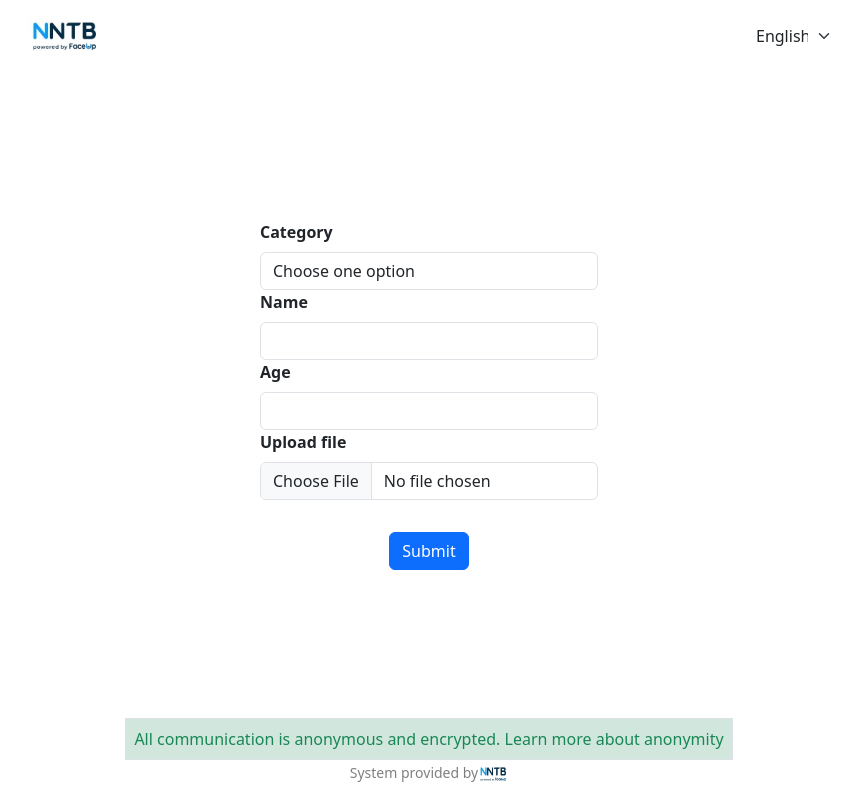
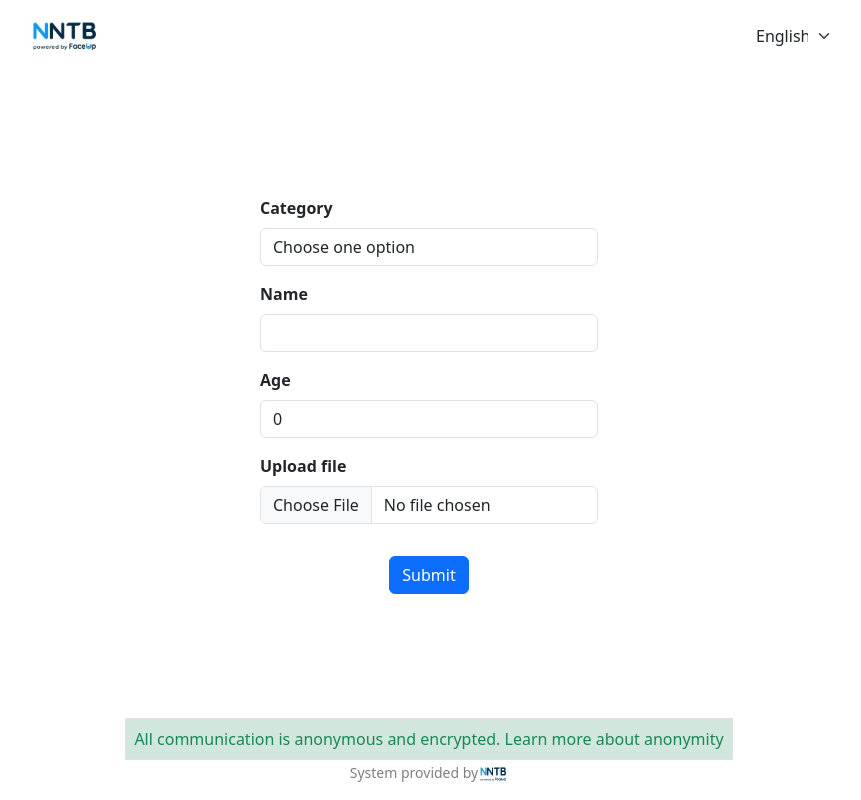
Before and after one commit to DevMindRonin/report-bullying, a Next.js app: page /en/formpage in a window 1280 px wide. Shown: the whole page, without its empty margins (211-1072 px from the left). Built offline with nearby package versions, Linux system fonts and the light colour scheme.

Commit message:
fix: useState -> Zustand

```diff
--- a/src/components/CategorySelect.tsx
+++ b/src/components/CategorySelect.tsx
@@ -11,7 +11,7 @@ const CategorySelect = ({
 }: CategorySelectProps & { dict: Dictionary }) => {
   const categories = getCategories(dict);
   return (
-    <Form.Group controlId="categorySelect">
+    <Form.Group controlId="categorySelect" className="mb-3">
       <Form.Label className="fw-bold">{dict.labelCategory}</Form.Label>
       <Form.Control
         as="select"
--- a/src/components/FormFields.tsx
+++ b/src/components/FormFields.tsx
@@ -8,11 +8,11 @@ const FormFields = ({
   setWhistlerName,
   whistlerAge,
   setWhistlerAge,
-  handleFileChange,
+  setWhistlerFileProps,
   dict,
 }: FormFieldsProps & { dict: Dictionary }) => (
   <>
-    <Form.Group controlId="whistlerName">
+    <Form.Group controlId="whistlerName" className="mb-3">
       <Form.Label className="fw-bold">{dict.labelName}</Form.Label>
       <Form.Control
         type="text"
@@ -21,7 +21,7 @@ const FormFields = ({
       />
     </Form.Group>
 
-    <Form.Group controlId="whistlerAge">
+    <Form.Group controlId="whistlerAge" className="mb-3">
       <Form.Label className="fw-bold">{dict.labelAge}</Form.Label>
       <Form.Control
         type="number"
@@ -32,9 +32,9 @@ const FormFields = ({
       />
     </Form.Group>
 
-    <Form.Group controlId="fileUpload" className="mb-3">
+    <Form.Group controlId="fileUpload">
       <Form.Label className="fw-bold">{dict.loadFile}</Form.Label>
-      <Form.Control type="file" onChange={handleFileChange} />
+      <Form.Control type="file" onChange={setWhistlerFileProps} />
     </Form.Group>
   </>
 );
--- a/src/components/FormPage.tsx
+++ b/src/components/FormPage.tsx
@@ -1,11 +1,11 @@
 "use client";
 import { useNotificationMetaStore } from "@/stores/notificationStore";
 import type { Dictionary } from "@/app/i18n/types";
-import React, { useState, useEffect } from "react";
 import { Button, Form } from "react-bootstrap";
-import { useRouter, useSearchParams } from "next/navigation";
+import { useRouter } from "next/navigation";
 import CategorySelect from "@/components/CategorySelect";
 import FormFields from "@/components/FormFields";
+
 import { useNotificationStore } from "@/stores/notificationStore";
 
 export default function FormPage({
@@ -16,17 +16,24 @@ export default function FormPage({
   lang: string;
 }) {
   const navigate = useRouter();
-  const [whistlerName, setWhistlerName] = useState<string>("");
-  const [whistlerAge, setWhistlerAge] = useState<number | "">("");
-  const [whistlerFile, setFile] = useState<File | null>(null);
   const addNotification = useNotificationStore((s) => s.addNotification);
-  const { entityType, entityName, setEntityName } = useNotificationMetaStore();
+  const {
+    entityType,
+    entityName,
+    setEntityName,
+    setWhistlerAge,
+    whistlerAge,
+    setWhistlerFile,
+    whistlerFile,
+    setWhistlerName,
+    whistlerName,
+  } = useNotificationMetaStore();
 
   const handleFileChange = (event: React.ChangeEvent<HTMLInputElement>) => {
     if (event.target.files && event.target.files.length > 0) {
-      setFile(event.target.files[0]);
+      setWhistlerFile(event.target.files[0]);
     } else {
-      setFile(null);
+      setWhistlerFile(null);
     }
   };
 
@@ -36,17 +43,12 @@ export default function FormPage({
       alert("Vyplňte všechna pole formuláře.");
       return;
     }
-    console.log("EntityType:" + entityType);
-    console.log("EntityName:" + entityName);
-    console.log("WhistlerName:" + whistlerName);
-    console.log("WhistlerAge:" + whistlerAge);
-    console.log("WhistlerFileName:" + whistlerFile?.name);
 
     addNotification({
       entityType: entityType || "",
       entityName: entityName,
       whistlerName,
-      whistlerAge: Number(whistlerAge),
+      whistlerAge: whistlerAge,
       whistlerFile,
     });
     navigate.push(`/${lang}/finalpage`);
@@ -65,17 +67,16 @@ export default function FormPage({
         setWhistlerName={setWhistlerName}
         whistlerAge={whistlerAge}
         setWhistlerAge={setWhistlerAge}
-        handleFileChange={handleFileChange}
+        setWhistlerFileProps={handleFileChange}
       />
 
-      <p className="mt-3">
-        <a
-          href="https://www.app.nntb.cz/cs/information-on-personal-data-processing-school"
-          target="_blank"
-          rel="noopener noreferrer"
-        ></a>{" "}
-      </p>
-
+      {whistlerFile && (
+        <div className="text-center">
+          <small className="text-success text-center">
+            {whistlerFile.name}
+          </small>
+        </div>
+      )}
       <div className="d-flex justify-content-center mt-3">
         <Button type="submit" variant="primary" className="mt-3">
           {dict.sendButton}
--- a/src/components/NotificationDetail.tsx
+++ b/src/components/NotificationDetail.tsx
@@ -1,6 +1,7 @@
 "use client";
 
 import { useNotificationStore } from "@/stores/notificationStore";
+import { useNotificationMetaStore } from "@/stores/notificationStore";
 import { useState } from "react";
 import { useParams, useRouter } from "next/navigation";
 import type { NotificationType } from "@/types/notification.types";
@@ -15,16 +16,13 @@ export default function NotificationDetail({
   dict: Dictionary;
   lang: string;
 }) {
+  const { setIsEditing, isEditing } = useNotificationMetaStore();
   const notifications = useNotificationStore((s) => s.notifications);
   const editNotification = useNotificationStore((s) => s.editNotification);
-
   const navigate = useRouter();
   const params = useParams();
   const notificationId = params?.id as string;
-
   const notification = notifications.find((n) => n._id === notificationId);
-
-  const [isEditing, setIsEditing] = useState(false);
   const [editedNotification, setEditedNotification] = useState<
     Partial<NotificationType>
   >({ ...notification });
--- a/src/stores/notificationStore.ts
+++ b/src/stores/notificationStore.ts
@@ -6,21 +6,6 @@ import {
   editNotificationById,
 } from "../services/notificationServices";
 import { NotificationType } from "@/types/notification.types";
-
-interface NotificationState {
-  entityType: string;
-  entityName: string;
-  selectionType: "school" | "organization";
-  organizationCode: string;
-  isEditing: boolean;
-  editedNotification: NotificationType | null;
-  setEntityType: (entityType: string) => void;
-  setEntityName: (entityName: string) => void;
-  setSelectionType: (type: "school" | "organization") => void;
-  setOrganizationCode: (code: string) => void;
-  setIsEditing: (editing: boolean) => void;
-  setEditedNotification: (notification: NotificationType | null) => void;
-}
 
 interface NotificationStore {
   notifications: NotificationType[];
@@ -33,18 +18,47 @@ interface NotificationStore {
   deleteNotification: (id: string) => Promise<void>;
 }
 
+interface NotificationState {
+  selectionType: "school" | "organization";
+  setSelectionType: (type: "school" | "organization") => void;
+  entityType: string;
+  setEntityType: (entityType: string) => void;
+  entityName: string;
+  setEntityName: (entityName: string) => void;
+  whistlerName: string;
+  setWhistlerName: (whistlerName: string) => void;
+  whistlerAge: number | "";
+  setWhistlerAge: (wAge: number | "") => void;
+  whistlerFile: File | null;
+  setWhistlerFile: (file: File | null) => void;
+  organizationCode: string;
+  setOrganizationCode: (code: string) => void;
+  isEditing: boolean;
+  setIsEditing: (editing: boolean) => void;
+
+  editedNotification: NotificationType | null;
+  setEditedNotification: (notification: NotificationType | null) => void;
+}
+
 export const useNotificationMetaStore = create<NotificationState>((set) => ({
+  selectionType: "school",
+  setSelectionType: (type) => set({ selectionType: type }),
   entityType: "",
+  setEntityType: (type) => set({ entityType: type }),
   entityName: "",
-  selectionType: "school",
+  setEntityName: (name) => set({ entityName: name }),
+  whistlerName: "",
+  setWhistlerName: (name) => set({ whistlerName: name }),
+  whistlerAge: 0,
+  setWhistlerAge: (wAge) => set({ whistlerAge: wAge }),
+  whistlerFile: null,
+  setWhistlerFile: (file) => set({ whistlerFile: file }),
   organizationCode: "",
+  setOrganizationCode: (code) => set({ organizationCode: code }),
   isEditing: false,
+  setIsEditing: (editing) => set({ isEditing: editing }),
+
   editedNotification: null,
-  setEntityType: (type) => set({ entityType: type }),
-  setEntityName: (name) => set({ entityName: name }),
-  setSelectionType: (type) => set({ selectionType: type }),
-  setOrganizationCode: (code) => set({ organizationCode: code }),
-  setIsEditing: (editing) => set({ isEditing: editing }),
   setEditedNotification: (notification) =>
     set({ editedNotification: notification }),
 }));
```
Also changed, not shown: src/components/MainPage.tsx (+8 -5 lines), src/types/notification.types.ts (+4 -6 lines), 2 other files (tests, documents, lock files or other folders).
